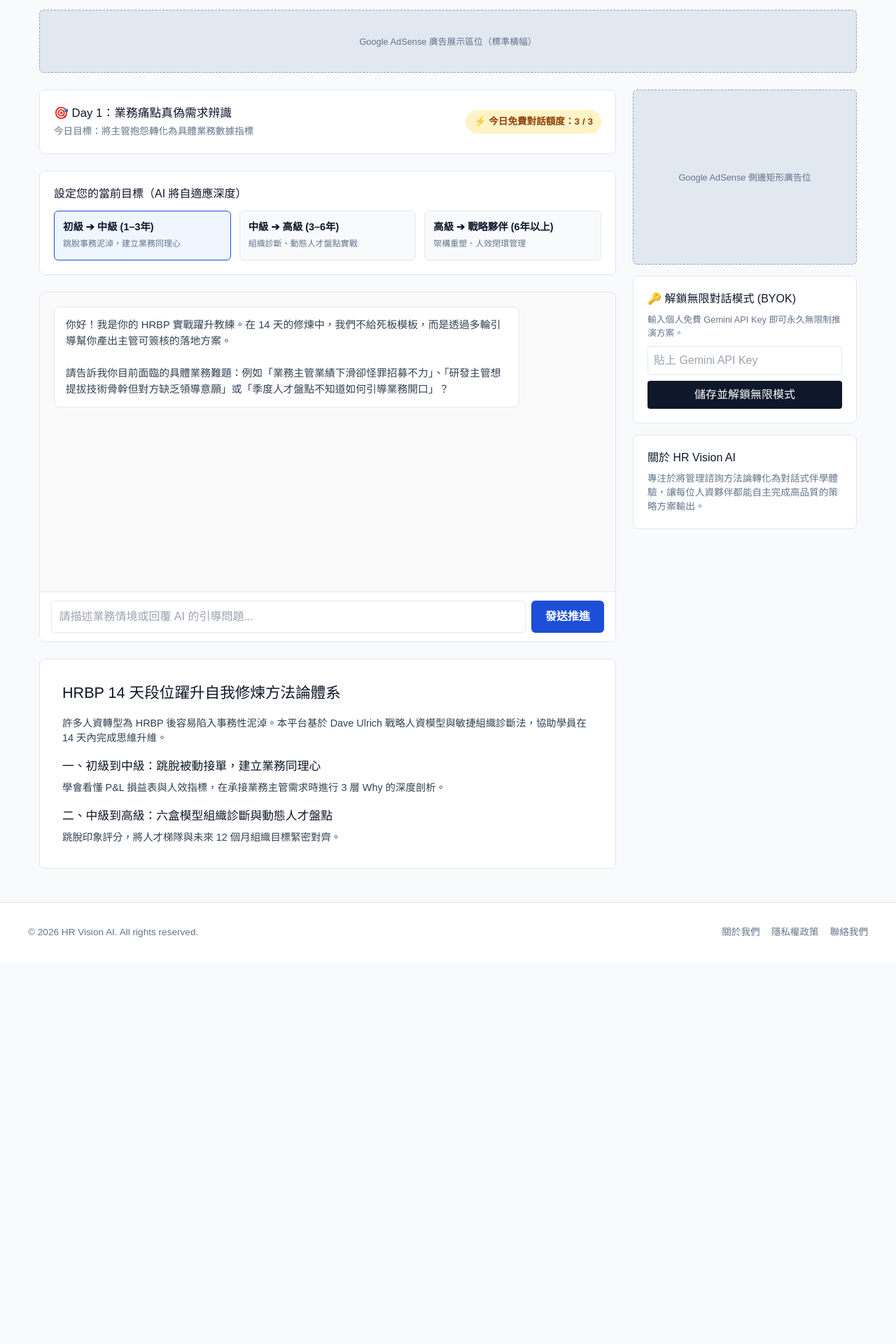
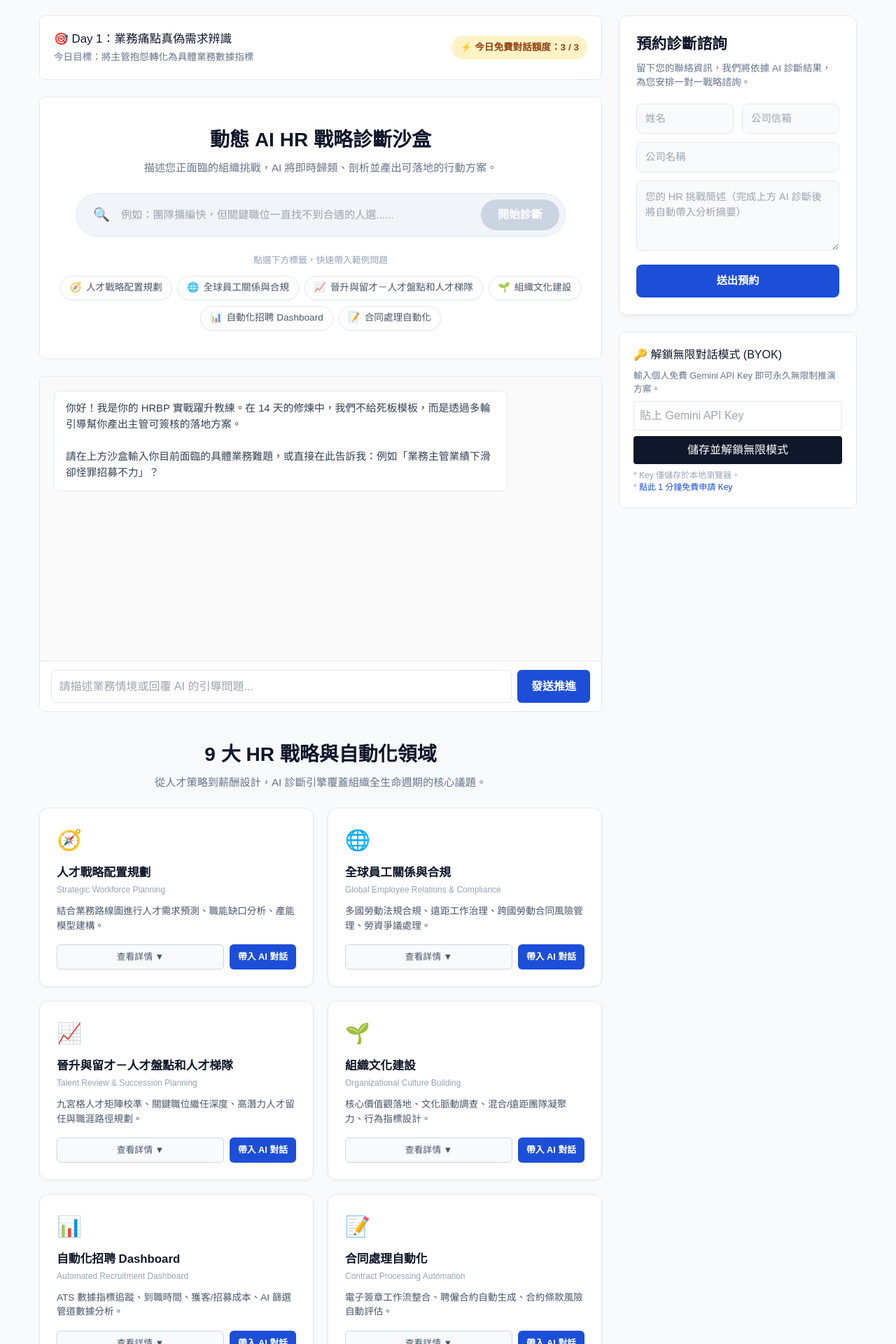
Before and after one commit to JR5885/hr-vision-ai-new-v3, a Next.js app in the folder hr-vision-ai/: page / in a window 1280 px wide. Shown: the part 60-1980 px from the top of the page at 70% size. Before the commit the page ends 1434 px from the top, so only its background shows below. Built offline with nearby package versions, Linux system fonts and the light colour scheme.

Commit message:
Update page.tsx

```diff
--- a/hr-vision-ai/app/page.tsx
+++ b/hr-vision-ai/app/page.tsx
@@ -3,21 +3,92 @@
 import React, { useState, useEffect, useRef } from 'react';
 
 export default function Home() {
-  const [currentTier, setCurrentTier] = useState('junior');
-  const [currentTierPrompt, setCurrentTierPrompt] = useState('初級 ➔ 中級 (1-3年)：建立業務體感，跳脫被動接單與事務性泥淖');
   const [quota, setQuota] = useState(3);
   const [customKey, setCustomKey] = useState('');
   const [inputMessage, setInputMessage] = useState('');
+  const [sandboxInput, setSandboxInput] = useState('');
   const [isLoading, setIsLoading] = useState(false);
+  const [selectedDomain, setSelectedDomain] = useState<string | null>(null);
+
+  // 預約表單狀態
+  const [formData, setFormData] = useState({ name: '', email: '', company: '', challenge: '' });
+
   const [messages, setMessages] = useState([
     {
       role: 'ai',
-      text: '你好！我是你的 HRBP 實戰躍升教練。在 14 天的修煉中，我們不給死板模板，而是透過多輪引導幫你產出主管可簽核的落地方案。\n\n請告訴我你目前面臨的具體業務難題：例如「業務主管業績下滑卻怪罪招募不力」、「研發主管想提拔技術骨幹但對方缺乏領導意願」或「季度人才盤點不知道如何引導業務開口」？'
+      text: '你好！我是你的 HRBP 實戰躍升教練。在 14 天的修煉中，我們不給死板模板，而是透過多輪引導幫你產出主管可簽核的落地方案。\n\n請在上方沙盒輸入你目前面臨的具體業務難題，或直接在此告訴我：例如「業務主管業績下滑卻怪罪招募不力」？'
     }
   ]);
 
   const chatEndRef = useRef<HTMLDivElement>(null);
-  const DEFAULT_KEY = "YOUR_FALLBACK_FREE_GEMINI_KEY"; // 可填入你的免費 Gemini Key
+  const DEFAULT_KEY = "YOUR_FALLBACK_FREE_GEMINI_KEY";
+
+  // 9 大 HR 戰略領域資料
+  const domains = [
+    {
+      icon: '🧭',
+      title: '人才戰略配置規劃',
+      en: 'Strategic Workforce Planning',
+      desc: '結合業務路線圖進行人才需求預測、職能缺口分析、產能模型建構。',
+      detail: '包含 HC 編制動態測算、關鍵職位勝任力模型對齊、外部人才地圖繪製與 3 年期人效產出推演。'
+    },
+    {
+      icon: '🌐',
+      title: '全球員工關係與合規',
+      en: 'Global Employee Relations & Compliance',
+      desc: '多國勞動法規合規、遠距工作治理、跨國勞動合同風險管理、勞資爭議處理。',
+      detail: '涵蓋跨境僱傭 EOR 模式評估、遠距工時監控合規、競業禁止與資遣解僱法務閉環設計。'
+    },
+    {
+      icon: '📈',
+      title: '晉升與留才－人才盤點和人才梯隊',
+      en: 'Talent Review & Succession Planning',
+      desc: '九宮格人才矩陣校準、關鍵職位繼任深度、高潛力人才留任與職涯路徑規劃。',
+      detail: '避免主觀印象打分，引導業務主管將 High-Po 人才與關鍵業務戰略專案直接掛鉤。'
+    },
+    {
+      icon: '🌱',
+      title: '組織文化建設',
+      en: 'Organizational Culture Building',
+      desc: '核心價值觀落地、文化脈動調查、混合/遠距團隊凝聚力、行為指標設計。',
+      detail: '將抽象價值觀具象化為日常考核行為項（Behavioral Anchors），並建立文化吹哨與認同機制。'
+    },
+    {
+      icon: '📊',
+      title: '自動化招聘 Dashboard',
+      en: 'Automated Recruitment Dashboard',
+      desc: 'ATS 數據指標追蹤、到職時間、獲客/招募成本、AI 篩選管道數據分析。',
+      detail: '即時監控 Time-to-Hire、Offer 接受率、履歷漏斗轉換率與獵頭 ROI 成本效益比。'
+    },
+    {
+      icon: '📝',
+      title: '合同處理自動化',
+      en: 'Contract Processing Automation',
+      desc: '電子簽章工作流整合、聘僱合約自動生成、合約條款風險自動評估。',
+      detail: '整合 DocuSign/Adobe Sign 工作流，自動校驗競業協議與保密協議（NDA）條款漏洞。'
+    },
+    {
+      icon: '🤝',
+      title: 'HRBP 對業務主管的教練式領導與支持',
+      en: 'HRBP Executive Coaching',
+      desc: 'HRBP 戰略賦能、一對一教練式引導框架、主管管理反饋機制。',
+      detail: '運用 GROW 模型引導主管自覺管理瓶頸，建立三方會談與業務復盤（After Action Review）常態。'
+    },
+    {
+      icon: '🔄',
+      title: '跨部門高效會議和衝突解決',
+      en: 'Cross-Departmental Efficiency & Conflict Resolution',
+      desc: '會議節奏與 RACI 權責劃分、跨部門 SLA 建立、結構化衝突解決框架。',
+      detail: '建立跨部門交付標準協議，導入雙贏談判協商法，排除灰色地帶推諉問題。'
+    },
+    {
+      icon: '🎯',
+      title: 'OKR 和季獎金設計',
+      en: 'OKRs & Quarterly Bonus Design',
+      desc: 'OKR 展階與層疊、變動薪酬公式設計、績效與獎金對齊機制。',
+      detail: '設計非線性激勵階梯，將團隊 OKR 突破性目標與季獎金池聯動，兼顧合規與激勵力度。'
+    }
+  ];
 
   useEffect(() => {
     const today = new Date().toISOString().split('T')[0];
@@ -52,17 +123,21 @@ export default function Home() {
     alert('API Key 儲存成功！已解鎖無限深度對話模式。');
   };
 
-  const handleSendMessage = async () => {
-    if (!inputMessage.trim()) return;
+  const handleSendMessage = async (textOverride?: string) => {
+    const textToSend = textOverride || inputMessage || sandboxInput;
+    if (!textToSend.trim()) return;
     if (quota <= 0) {
       alert('今日 3 次免費額度已用完！請於右側輸入個人免費 Gemini API Key 解鎖無限模式，或明日再次造訪。');
       return;
     }
 
-    const userText = inputMessage.trim();
     setInputMessage('');
-    const newMessages = [...messages, { role: 'user', text: userText }];
+    setSandboxInput('');
+    const newMessages = [...messages, { role: 'user', text: textToSend.trim() }];
     setMessages(newMessages);
+
+    // 將使用者問題自動帶入預約表單的挑戰簡述中
+    setFormData(prev => ({ ...prev, challenge: `【AI 診斷議題】\n${textToSend.trim()}` }));
 
     if (quota < 999) {
       const nextQuota = quota - 1;
@@ -74,10 +149,9 @@ export default function Home() {
     const activeKey = customKey || DEFAULT_KEY;
 
     const systemPrompt = `你是一位資深的 HRVP / 首席人才官，目前擔任使用者的「14天 HRBP 實戰躍升教練」。
-當前使用者設定的段位目標為：【${currentTierPrompt}】。
 請遵守以下對話規範：
 1. 嚴禁直接給予通篇死板的公版模板。
-2. 採用「蘇格拉底式提問法」：針對使用者的情境，先指出其盲點，並提出 1-2 個關鍵追問以釐清數據。
+2. 採用「蘇格拉底式提問法」：針對使用者的情境，先指出其盲點（例如：主管將業績問題偽裝成招募問題），並提出 1-2 個關鍵追問以釐清數據。
 3. 循序漸進：引導使用者補足資訊後，在適當時機輸出包含「短線降火、中線賦能、長線機制」的結構化落地方案。
 4. 語氣專業、務實、具備業務商業體感。`;
 
@@ -110,6 +184,15 @@ export default function Home() {
     }
   };
 
+  const submitBooking = () => {
+    if (!formData.name || !formData.email) {
+      alert('請填寫姓名與信箱以便我們聯繫您！');
+      return;
+    }
+    alert(`預約已送出！\n\n感謝 ${formData.name} 的預約，我們的顧問會盡快透過 ${formData.email} 與您聯繫。`);
+    setFormData({ name: '', email: '', company: '', challenge: '' });
+  };
+
   return (
     <div style={{ backgroundColor: '#f8fafc', minHeight: '100vh', color: '#334155', fontFamily: 'sans-serif' }}>
       {/* 導覽列 */}
@@ -120,21 +203,15 @@ export default function Home() {
           </span>
           <nav style={{ display: 'flex', gap: '1.25rem', fontSize: '0.9rem' }}>
             <a href="#simulator" style={{ textDecoration: 'none', color: '#64748b' }}>實戰對話</a>
+            <a href="#domains-section" style={{ textDecoration: 'none', color: '#64748b' }}>9 大 HR 領域</a>
             <a href="#frameworks" style={{ textDecoration: 'none', color: '#64748b' }}>方法論手冊</a>
             <a href="#about" style={{ textDecoration: 'none', color: '#64748b' }}>關於我們</a>
           </nav>
         </div>
       </header>
 
-      {/* 頂部廣告位 */}
-      <div style={{ maxWidth: '1200px', margin: '1rem auto 0', padding: '0 1rem' }}>
-        <div style={{ background: '#e2e8f0', height: '90px', border: '1px dashed #94a3b8', borderRadius: '6px', display: 'flex', alignItems: 'center', justifyContent: 'center', color: '#64748b', fontSize: '0.8rem' }}>
-          Google AdSense 廣告展示區位（標準橫幅）
-        </div>
-      </div>
-
       {/* 核心雙欄佈局 */}
-      <div style={{ maxWidth: '1200px', margin: '1.5rem auto', padding: '0 1rem', display: 'grid', gridTemplateColumns: '1fr 320px', gap: '1.5rem' }}>
+      <div style={{ maxWidth: '1200px', margin: '1.5rem auto', padding: '0 1rem', display: 'grid', gridTemplateColumns: '1fr 340px', gap: '1.5rem' }}>
 
         {/* 左側操作區 */}
         <main style={{ display: 'flex', flexDirection: 'column', gap: '1.5rem' }}>
@@ -149,33 +226,47 @@ export default function Home() {
             </div>
           </div>
 
-          {/* 段位設定 */}
-          <div style={{ background: '#fff', border: '1px solid #e2e8f0', borderRadius: '8px', padding: '1.25rem' }}>
-            <h2 style={{ fontSize: '1rem', color: '#0f172a', marginBottom: '0.75rem' }}>設定您的當前目標（AI 將自適應深度）</h2>
-            <div style={{ display: 'grid', gridTemplateColumns: 'repeat(auto-fit, minmax(180px, 1fr))', gap: '0.75rem' }}>
+          {/* 動態 AI HR 戰略診斷沙盒 */}
+          <div style={{ background: '#fff', border: '1px solid #e2e8f0', borderRadius: '8px', padding: '2.5rem 1.5rem', textAlign: 'center' }}>
+            <h2 style={{ fontSize: '1.75rem', fontWeight: 800, color: '#0f172a', marginBottom: '0.5rem' }}>動態 AI HR 戰略診斷沙盒</h2>
+            <p style={{ color: '#64748b', fontSize: '0.95rem', marginBottom: '1.5rem' }}>描述您正面臨的組織挑戰，AI 將即時歸類、剖析並產出可落地的行動方案。</p>
+
+            <div style={{ display: 'flex', maxWidth: '700px', margin: '0 auto', background: '#f1f5f9', borderRadius: '50px', padding: '0.5rem', border: '1px solid #e2e8f0' }}>
+              <div style={{ padding: '0.5rem 1rem', fontSize: '1.2rem' }}>🔍</div>
+              <input
+                type="text"
+                value={sandboxInput}
+                onChange={(e) => setSandboxInput(e.target.value)}
+                onKeyDown={(e) => e.key === 'Enter' && handleSendMessage(sandboxInput)}
+                placeholder="例如：團隊擴編快，但關鍵職位一直找不到合適的人選......"
+                style={{ flex: 1, border: 'none', background: 'transparent', outline: 'none', fontSize: '0.95rem' }}
+              />
               <button
-                onClick={() => { setCurrentTier('junior'); setCurrentTierPrompt('初級 ➔ 中級 (1-3年)：建立業務體感，跳脫被動接單與事務性泥淖'); }}
-                style={{ padding: '0.75rem', textAlign: 'left', border: currentTier === 'junior' ? '1.5px solid #1d4ed8' : '1px solid #e2e8f0', background: currentTier === 'junior' ? '#eff6ff' : '#f8fafc', borderRadius: '6px', cursor: 'pointer' }}>
-                <strong style={{ display: 'block', fontSize: '0.9rem', color: '#0f172a' }}>初級 ➔ 中級 (1–3年)</strong>
-                <span style={{ fontSize: '0.75rem', color: '#64748b' }}>跳脫事務泥淖，建立業務同理心</span>
+                onClick={() => handleSendMessage(sandboxInput)}
+                disabled={!sandboxInput.trim() || isLoading}
+                style={{ background: sandboxInput.trim() ? '#1d4ed8' : '#cbd5e1', color: '#fff', border: 'none', padding: '0.6rem 1.5rem', borderRadius: '50px', fontWeight: 600, cursor: sandboxInput.trim() ? 'pointer' : 'not-allowed', transition: 'background 0.2s' }}>
+                開始診斷
               </button>
-              <button
-                onClick={() => { setCurrentTier('mid'); setCurrentTierPrompt('中級 ➔ 高級 (3-6年)：運用六盒模型/7S組織診斷，產出業務主管可簽核之閉環方案'); }}
-                style={{ padding: '0.75rem', textAlign: 'left', border: currentTier === 'mid' ? '1.5px solid #1d4ed8' : '1px solid #e2e8f0', background: currentTier === 'mid' ? '#eff6ff' : '#f8fafc', borderRadius: '6px', cursor: 'pointer' }}>
-                <strong style={{ display: 'block', fontSize: '0.9rem', color: '#0f172a' }}>中級 ➔ 高級 (3–6年)</strong>
-                <span style={{ fontSize: '0.75rem', color: '#64748b' }}>組織診斷、動態人才盤點實戰</span>
-              </button>
-              <button
-                onClick={() => { setCurrentTier('senior'); setCurrentTierPrompt('高級 ➔ 戰略夥伴 (6年以上)：戰略解碼、組織變革管理與人效指標重構'); }}
-                style={{ padding: '0.75rem', textAlign: 'left', border: currentTier === 'senior' ? '1.5px solid #1d4ed8' : '1px solid #e2e8f0', background: currentTier === 'senior' ? '#eff6ff' : '#f8fafc', borderRadius: '6px', cursor: 'pointer' }}>
-                <strong style={{ display: 'block', fontSize: '0.9rem', color: '#0f172a' }}>高級 ➔ 戰略夥伴 (6年以上)</strong>
-                <span style={{ fontSize: '0.75rem', color: '#64748b' }}>架構重塑、人效閉環管理</span>
-              </button>
+            </div>
+
+            <p style={{ fontSize: '0.8rem', color: '#94a3b8', margin: '1.5rem 0 0.75rem' }}>點選下方標籤，快速帶入範例問題</p>
+            <div style={{ display: 'flex', flexWrap: 'wrap', justifyContent: 'center', gap: '0.5rem', maxWidth: '750px', margin: '0 auto' }}>
+              {domains.slice(0, 6).map((item, idx) => (
+                <button
+                  key={idx}
+                  onClick={() => {
+                    setSandboxInput(`我想探討關於【${item.title}】的挑戰，請協助分析。`);
+                    handleSendMessage(`我想探討關於【${item.title}】的挑戰，請協助分析。`);
+                  }}
+                  style={{ background: '#fff', border: '1px solid #e2e8f0', padding: '0.4rem 0.8rem', borderRadius: '50px', fontSize: '0.85rem', color: '#475569', cursor: 'pointer', display: 'flex', alignItems: 'center', gap: '0.4rem', boxShadow: '0 1px 2px rgba(0,0,0,0.05)' }}>
+                  <span>{item.icon}</span> {item.title}
+                </button>
+              ))}
             </div>
           </div>
 
           {/* 連續對話視窗 */}
-          <div id="simulator" style={{ background: '#fff', border: '1px solid #e2e8f0', borderRadius: '8px', height: '500px', display: 'flex', flexDirection: 'column', overflow: 'hidden' }}>
+          <div id="simulator" style={{ background: '#fff', border: '1px solid #e2e8f0', borderRadius: '8px', height: '480px', display: 'flex', flexDirection: 'column', overflow: 'hidden' }}>
             <div style={{ flex: 1, padding: '1.25rem', overflowY: 'auto', display: 'flex', flexDirection: 'column', gap: '1rem', background: '#fafafa' }}>
               {messages.map((m, idx) => (
                 <div key={idx} style={{
@@ -205,7 +296,7 @@ export default function Home() {
                 style={{ flex: 1, padding: '0.65rem', border: '1px solid #e2e8f0', borderRadius: '6px', outline: 'none' }}
               />
               <button
-                onClick={handleSendMessage}
+                onClick={() => handleSendMessage()}
                 disabled={isLoading}
                 style={{ background: '#1d4ed8', color: '#fff', border: 'none', padding: '0.65rem 1.25rem', borderRadius: '6px', fontWeight: 600, cursor: 'pointer' }}>
                 發送推進
@@ -213,22 +304,98 @@ export default function Home() {
             </div>
           </div>
 
-          {/* AdSense 合規長文 */}
-          <article id="frameworks" style={{ background: '#fff', border: '1px solid #e2e8f0', borderRadius: '8px', padding: '2rem' }}>
-            <h2 style={{ fontSize: '1.35rem', color: '#0f172a', marginBottom: '1rem' }}>HRBP 14 天段位躍升自我修煉方法論體系</h2>
-            <p style={{ fontSize: '0.9rem', marginBottom: '0.75rem' }}>許多人資轉型為 HRBP 後容易陷入事務性泥淖。本平台基於 Dave Ulrich 戰略人資模型與敏捷組織診斷法，協助學員在 14 天內完成思維升維。</p>
-            <h3 style={{ fontSize: '1.05rem', color: '#0f172a', margin: '1rem 0 0.5rem' }}>一、初級到中級：跳脫被動接單，建立業務同理心</h3>
-            <p style={{ fontSize: '0.9rem' }}>學會看懂 P&L 損益表與人效指標，在承接業務主管需求時進行 3 層 Why 的深度剖析。</p>
-            <h3 style={{ fontSize: '1.05rem', color: '#0f172a', margin: '1rem 0 0.5rem' }}>二、中級到高級：六盒模型組織診斷與動態人才盤點</h3>
-            <p style={{ fontSize: '0.9rem' }}>跳脫印象評分，將人才梯隊與未來 12 個月組織目標緊密對齊。</p>
-          </article>
+          {/* 9 大 HR 戰略與自動化領域 */}
+          <section id="domains-section" style={{ marginTop: '1rem' }}>
+            <div style={{ textAlign: 'center', marginBottom: '1.5rem' }}>
+              <h2 style={{ fontSize: '1.75rem', fontWeight: 800, color: '#0f172a', marginBottom: '0.5rem' }}>9 大 HR 戰略與自動化領域</h2>
+              <p style={{ color: '#64748b', fontSize: '0.95rem' }}>從人才策略到薪酬設計，AI 診斷引擎覆蓋組織全生命週期的核心議題。</p>
+            </div>
+
+            <div style={{ display: 'grid', gridTemplateColumns: 'repeat(auto-fit, minmax(260px, 1fr))', gap: '1.25rem' }}>
+              {domains.map((item, index) => (
+                <div key={index} style={{
+                  background: '#fff', border: '1px solid #e2e8f0', borderRadius: '12px', padding: '1.5rem',
+                  display: 'flex', flexDirection: 'column', justifyContent: 'space-between', boxShadow: '0 1px 3px 0 rgba(0, 0, 0, 0.05)'
+                }}>
+                  <div>
+                    <div style={{ fontSize: '1.8rem', marginBottom: '0.75rem' }}>{item.icon}</div>
+                    <h3 style={{ fontSize: '1.05rem', fontWeight: 700, color: '#0f172a', marginBottom: '0.2rem' }}>{item.title}</h3>
+                    <p style={{ fontSize: '0.75rem', color: '#94a3b8', marginBottom: '0.75rem' }}>{item.en}</p>
+                    <p style={{ fontSize: '0.85rem', color: '#475569', lineHeight: 1.5, marginBottom: '1rem' }}>{item.desc}</p>
+                    {selectedDomain === item.title && (
+                      <div style={{ background: '#eff6ff', padding: '0.75rem', borderRadius: '6px', fontSize: '0.8rem', color: '#1e40af', marginBottom: '1rem', borderLeft: '3px solid #1d4ed8' }}>
+                        {item.detail}
+                      </div>
+                    )}
+                  </div>
+                  <div style={{ display: 'flex', gap: '0.5rem' }}>
+                    <button
+                      onClick={() => setSelectedDomain(selectedDomain === item.title ? null : item.title)}
+                      style={{ flex: 1, padding: '0.45rem', fontSize: '0.8rem', background: '#f8fafc', border: '1px solid #cbd5e1', borderRadius: '6px', cursor: 'pointer', color: '#475569' }}>
+                      {selectedDomain === item.title ? '收起詳情 ▲' : '查看詳情 ▼'}
+                    </button>
+                    <button
+                      onClick={() => {
+                        setSandboxInput(`我想探討關於【${item.title}】的挑戰，請協助分析。`);
+                        handleSendMessage(`我想探討關於【${item.title}】的挑戰，請協助分析。`);
+                      }}
+                      style={{ padding: '0.45rem 0.75rem', fontSize: '0.8rem', background: '#1d4ed8', border: 'none', borderRadius: '6px', cursor: 'pointer', color: '#fff', fontWeight: 600 }}>
+                      帶入 AI 對話
+                    </button>
+                  </div>
+                </div>
+              ))}
+            </div>
+          </section>
         </main>
 
         {/* 右側側邊欄 */}
-        <aside style={{ display: 'flex', flexDirection: 'column', gap: '1rem' }}>
-          <div style={{ background: '#e2e8f0', height: '250px', border: '1px dashed #94a3b8', borderRadius: '6px', display: 'flex', alignItems: 'center', justifyContent: 'center', color: '#64748b', fontSize: '0.8rem' }}>
-            Google AdSense 側邊矩形廣告位
+        <aside style={{ display: 'flex', flexDirection: 'column', gap: '1.5rem' }}>
+
+          {/* 預約診斷諮詢表單 (取代側邊廣告) */}
+          <div style={{ background: '#fff', border: '1px solid #e2e8f0', borderRadius: '12px', padding: '1.5rem', boxShadow: '0 4px 6px -1px rgba(0, 0, 0, 0.05)' }}>
+            <h2 style={{ fontSize: '1.35rem', fontWeight: 800, color: '#0f172a', marginBottom: '0.5rem' }}>預約診斷諮詢</h2>
+            <p style={{ fontSize: '0.85rem', color: '#64748b', marginBottom: '1.25rem', lineHeight: 1.5 }}>留下您的聯絡資訊，我們將依據 AI 診斷結果，為您安排一對一戰略諮詢。</p>
+
+            <div style={{ display: 'flex', flexDirection: 'column', gap: '0.75rem' }}>
+              <div style={{ display: 'flex', gap: '0.75rem' }}>
+                <input
+                  type="text"
+                  placeholder="姓名"
+                  value={formData.name}
+                  onChange={(e) => setFormData({...formData, name: e.target.value})}
+                  style={{ flex: 1, width: '100%', padding: '0.6rem 0.75rem', border: '1px solid #e2e8f0', borderRadius: '8px', background: '#f8fafc', outline: 'none', fontSize: '0.9rem' }}
+                />
+                <input
+                  type="email"
+                  placeholder="公司信箱"
+                  value={formData.email}
+                  onChange={(e) => setFormData({...formData, email: e.target.value})}
+                  style={{ flex: 1, width: '100%', padding: '0.6rem 0.75rem', border: '1px solid #e2e8f0', borderRadius: '8px', background: '#f8fafc', outline: 'none', fontSize: '0.9rem' }}
+                />
+              </div>
+              <input
+                type="text"
+                placeholder="公司名稱"
+                value={formData.company}
+                onChange={(e) => setFormData({...formData, company: e.target.value})}
+                style={{ width: '100%', padding: '0.6rem 0.75rem', border: '1px solid #e2e8f0', borderRadius: '8px', background: '#f8fafc', outline: 'none', fontSize: '0.9rem' }}
+              />
+              <textarea
+                placeholder="您的 HR 挑戰簡述（完成上方 AI 診斷後將自動帶入分析摘要）"
+                value={formData.challenge}
+                onChange={(e) => setFormData({...formData, challenge: e.target.value})}
+                style={{ width: '100%', height: '100px', padding: '0.75rem', border: '1px solid #e2e8f0', borderRadius: '8px', background: '#f8fafc', outline: 'none', fontSize: '0.9rem', resize: 'vertical' }}
+              />
+              <button
+                onClick={submitBooking}
+                style={{ width: '100%', background: '#1d4ed8', color: '#fff', border: 'none', padding: '0.75rem', borderRadius: '8px', fontWeight: 600, fontSize: '0.95rem', cursor: 'pointer', marginTop: '0.5rem', transition: 'background 0.2s' }}>
+                送出預約
+              </button>
+            </div>
           </div>
+
+          {/* BYOK 解鎖無限模式 */}
           <div style={{ background: '#fff', border: '1px solid #e2e8f0', borderRadius: '8px', padding: '1.25rem' }}>
             <h3 style={{ fontSize: '1rem', color: '#0f172a', marginBottom: '0.5rem' }}>🔑 解鎖無限對話模式 (BYOK)</h3>
             <p style={{ fontSize: '0.8rem', color: '#64748b' }}>輸入個人免費 Gemini API Key 即可永久無限制推演方案。</p>
@@ -242,13 +409,12 @@ export default function Home() {
             <button onClick={handleSaveKey} style={{ width: '100%', background: '#0f172a', color: '#fff', border: 'none', padding: '0.5rem', borderRadius: '4px', cursor: 'pointer' }}>
               儲存並解鎖無限模式
             </button>
+            <div style={{ fontSize: '0.75rem', color: '#94a3b8', marginTop: '0.5rem', lineHeight: 1.4 }}>
+              * Key 僅儲存於本地瀏覽器。<br />
+              * <a href="https://aistudio.google.com/app/apikey" target="_blank" rel="noreferrer" style={{ color: '#1d4ed8' }}>點此 1 分鐘免費申請 Key</a>
+            </div>
           </div>
-          <div id="about" style={{ background: '#fff', border: '1px solid #e2e8f0', borderRadius: '8px', padding: '1.25rem' }}>
-            <h3 style={{ fontSize: '1rem', color: '#0f172a', marginBottom: '0.5rem' }}>關於 HR Vision AI</h3>
-            <p style={{ fontSize: '0.85rem', color: '#64748b', lineHeight: 1.5 }}>
-              專注於將管理諮詢方法論轉化為對話式伴學體驗，讓每位人資夥伴都能自主完成高品質的策略方案輸出。
-            </p>
-          </div>
+
         </aside>
       </div>
 
```
